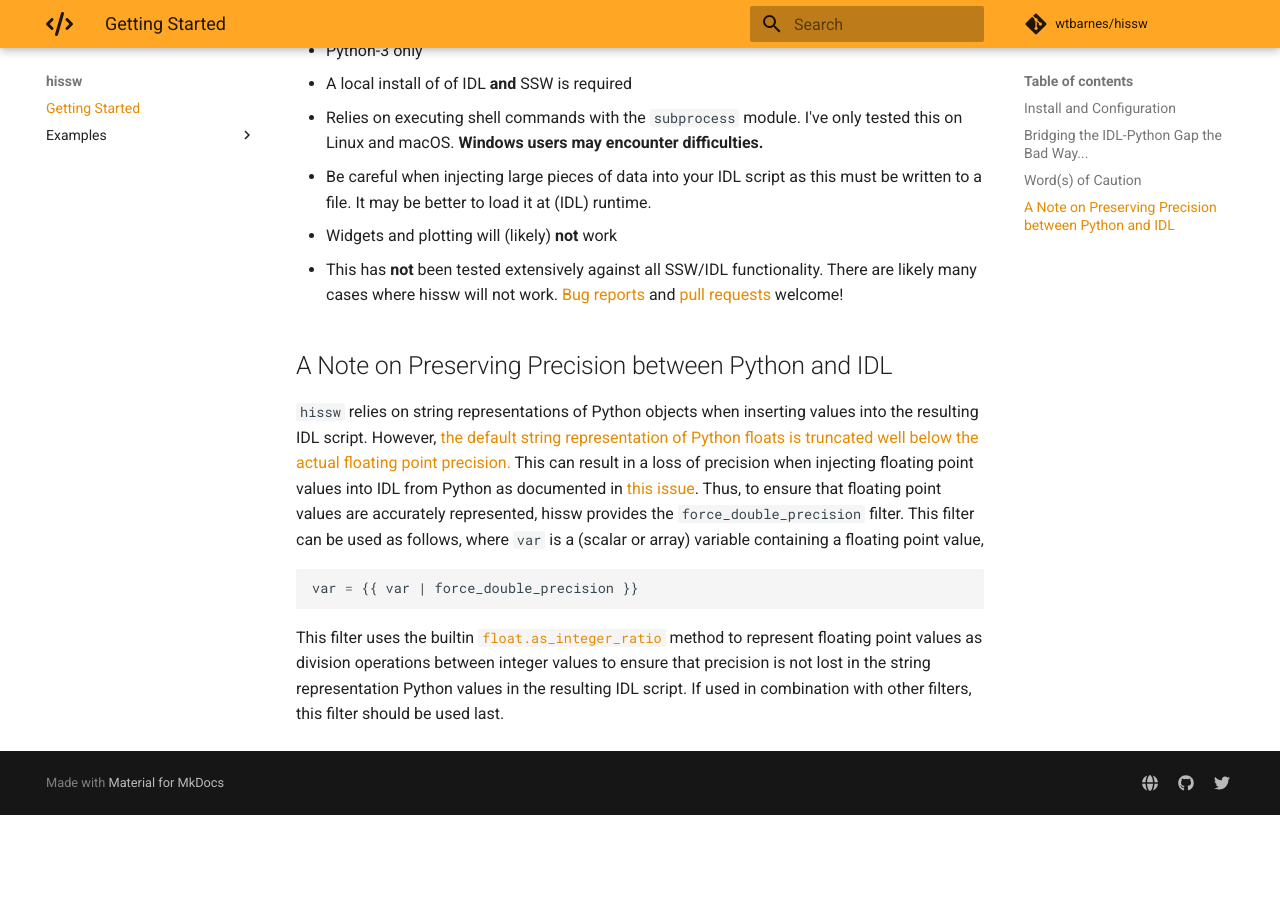
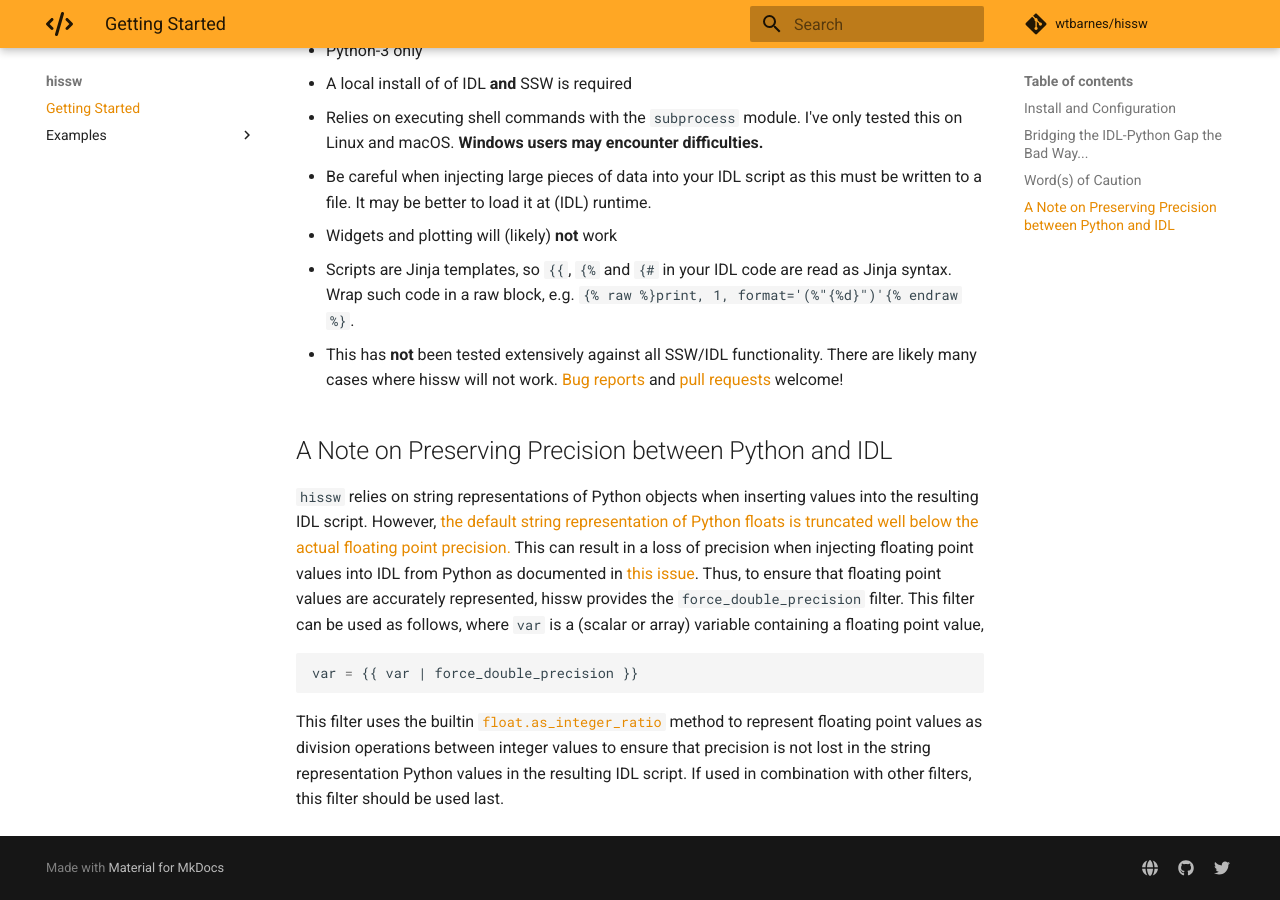
Before and after one commit to wtbarnes/hissw, an MkDocs documentation site: the page built from docs/index.md, in a window 1280 px wide and 900 px high, scrolled down 1475 px. Built offline with MkDocs 1.6.1 and Material for MkDocs 9.7.7, drawn with Linux system fonts in a browser that asks for light colours; comment, search, counter and statistics services are not loaded; before the commit the page ends 2290 px from its top, so only the background shows below that.

Commit message:
Document how to write IDL code that looks like Jinja syntax
Scripts are rendered as Jinja templates, so IDL code containing `{{`,
`{%` or `{#` fails before IDL starts. For example the C-style format
string '(%"{%d}")' raises TemplateSyntaxError: unknown tag 'd'.

Add a note to the cautions with the fix, a `{% raw %}` block.

```diff
--- a/docs/index.md
+++ b/docs/index.md
@@ -52,6 +52,7 @@ $ pytest
 * Relies on executing shell commands with the `subprocess` module. I've only tested this on Linux and macOS. **Windows users may encounter difficulties.**
 * Be careful when injecting large pieces of data into your IDL script as this must be written to a file. It may be better to load it at (IDL) runtime.
 * Widgets and plotting will (likely) **not** work
+* Scripts are Jinja templates, so `{{`, `{%` and `{#` in your IDL code are read as Jinja syntax. Wrap such code in a raw block, e.g. `{% raw %}print, 1, format='(%"{%d}")'{% endraw %}`.
 * This has **not** been tested extensively against all SSW/IDL functionality. There are likely many cases where hissw will not work. [Bug reports](https://github.com/wtbarnes/hissw/issues) and [pull requests](https://github.com/wtbarnes/hissw/pulls) welcome!
 
 ## A Note on Preserving Precision between Python and IDL
```
